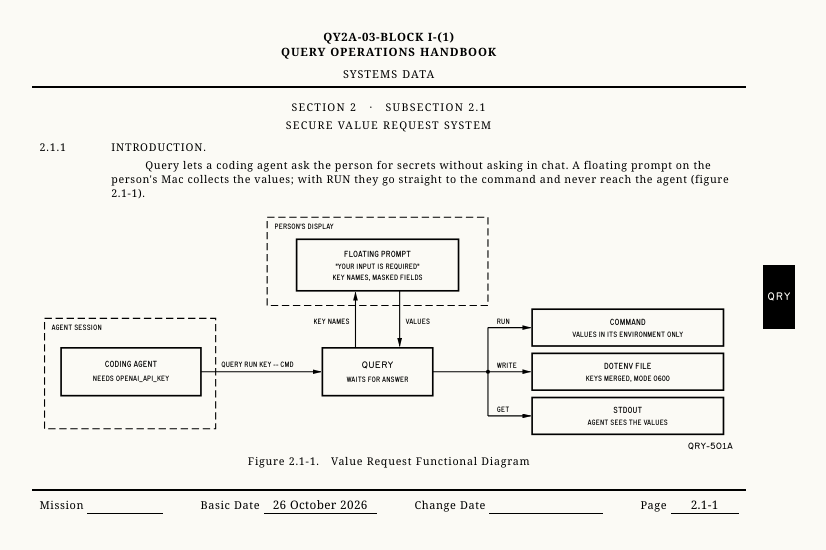
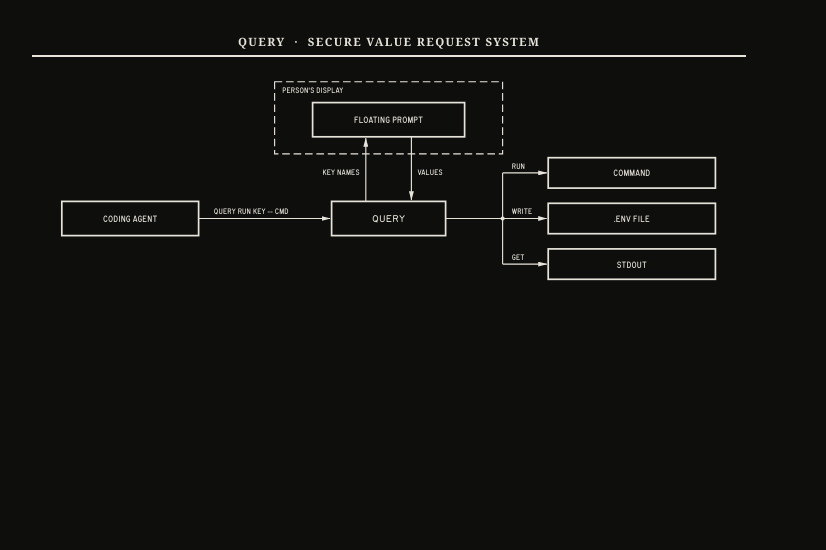
Before and after one commit to R44VC0RP/query, a plain HTML site: page docs/header/header.html in a window 1280 px wide. Shown: the whole page, without its empty margins (21-847 px from the left). Drawn offline with Linux system fonts and the light colour scheme.

Commit message:
Simplify the README header and make it dark
Removes the running head, introduction, footer, thumb tab, caption and
the secondary labels so only the flow remains: agent -> query ->
floating prompt -> command, .env file or stdout. Light ink on a near
black ground. Routed Gothic now covers every glyph; the Helvetica '1'
swap is gone since no label uses a 1.

Verified: rendered and inspected; no label crossed by a line.

```diff
--- a/docs/header/header.html
+++ b/docs/header/header.html
@@ -3,62 +3,38 @@
 <head>
 <meta charset="utf-8">
 <title>query: README header</title>
-<!-- README header in the style of an Apollo Operations Handbook page. Render to ../header.png:
+<!-- README header in the style of an Apollo Operations Handbook drawing, dark. Render to ../header.png:
      "/Applications/Google Chrome.app/Contents/MacOS/Google Chrome" --headless=new --disable-gpu \
-       --allow-file-access-from-files --virtual-time-budget=4000 --window-size=816,537 \
+       --allow-file-access-from-files --virtual-time-budget=4000 --window-size=816,329 \
        --hide-scrollbars --force-device-scale-factor=2 --screenshot="$PWD/../header.png" "file://$PWD/header.html" -->
 <style>
-  @font-face { font-family: "Routed Gothic"; src: url("fonts/routed-gothic.ttf"); unicode-range: U+0000-0030, U+0032-FFFF; }
-  @font-face { font-family: "Routed Gothic Narrow"; src: url("fonts/routed-gothic-narrow.ttf"); unicode-range: U+0000-0030, U+0032-FFFF; }
-  @font-face { font-family: "Routed Gothic"; src: local("Helvetica Neue"), local("HelveticaNeue"), local("Arial"); unicode-range: U+0031; }
-  @font-face { font-family: "Routed Gothic Narrow"; src: local("Helvetica Neue"), local("HelveticaNeue"), local("Arial"); unicode-range: U+0031; }
+  @font-face { font-family: "Routed Gothic"; src: url("fonts/routed-gothic.ttf"); }
+  @font-face { font-family: "Routed Gothic Narrow"; src: url("fonts/routed-gothic-narrow.ttf"); }
 
   * { box-sizing: border-box; }
-  html, body { margin: 0; padding: 0; background: #fbfaf5; }
-
   :root {
-    --ink: #000000;
-    --paper: #fbfaf5;
+    --ink: #e6e3da;
+    --paper: #0e0e0d;
     --type: "Iowan Old Style", "Iowan", Georgia, serif;
     --leroy: "Routed Gothic Narrow", "Routed Gothic", sans-serif;
   }
+  html, body { margin: 0; padding: 0; background: var(--paper); }
 
   .page {
-    position: relative;
     width: 216mm;
-    height: 142mm;
-    padding: 8mm 15mm 0 16mm;
+    height: 87mm;
+    padding: 9mm 15mm 0 16mm;
     background: var(--paper);
     color: var(--ink);
     font-family: var(--type);
-    font-size: 8pt;
-    line-height: 1.33;
-    letter-spacing: 0.055em;
     overflow: hidden;
   }
 
-  .head { text-align: center; line-height: 1.25; }
-  .head .doc { font-weight: 700; font-size: 8.6pt; letter-spacing: 0.06em; }
-  .head .title { font-weight: 700; font-size: 8.6pt; letter-spacing: 0.08em; }
-  .head .part { margin-top: 2.2mm; font-size: 8.2pt; letter-spacing: 0.1em; }
-  .rule { height: 0; border-top: 1.5pt solid var(--ink); margin: 1.4mm -2mm 0; }
+  .head { text-align: center; font-size: 8.6pt; font-weight: 700; letter-spacing: 0.12em; }
+  .rule { border-top: 1.5pt solid var(--ink); margin: 1.6mm -2mm 0; }
 
-  .foot { position: absolute; left: 16mm; right: 15mm; bottom: 6mm; }
-  .foot .rule { margin: 0 -2mm 1.6mm; }
-  .foot .line { display: flex; align-items: baseline; justify-content: space-between; font-size: 8.2pt; }
-  .foot .fill { display: inline-block; border-bottom: 0.6pt solid var(--ink); text-align: center; padding: 0 1mm; font-size: 8.8pt; letter-spacing: 0.03em; }
-
-  .opener { text-align: center; letter-spacing: 0.12em; margin: 3mm 0 1.8mm; line-height: 1.6; }
-
-  .para { display: grid; grid-template-columns: 19mm 1fr; }
-  .para .num { letter-spacing: 0.08em; }
-  .para h2 { margin: 0 0 0.8mm; font: inherit; letter-spacing: 0.08em; }
-  .para p { margin: 0; text-indent: 9mm; }
-
-  figure { margin: 2.2mm 0 0; }
+  figure { margin: 5mm 0 0; }
   figure svg { display: block; width: 100%; height: auto; }
-  figcaption { text-align: center; margin-top: 0.6mm; letter-spacing: 0.07em; }
-  figcaption .n { margin-right: 3mm; }
 
   svg text { font-family: var(--leroy); fill: var(--ink); letter-spacing: 0.04px; }
   svg .w    { fill: none; stroke: var(--ink); stroke-width: 0.3; stroke-linejoin: round; }
@@ -69,113 +45,65 @@
   svg .lbl   { font-size: 2.35px; }
   svg .lbl-s { font-size: 2.05px; }
   svg .lbl-b { font-size: 2.5px; font-family: "Routed Gothic", sans-serif; }
-  svg .code  { font-size: 2.4px; font-family: "Routed Gothic", sans-serif; }
-
-  .tab { position: absolute; right: 0; top: 70mm; width: 8.5mm; height: 17mm; background: var(--ink); color: var(--paper);
-    font-family: "Routed Gothic", sans-serif; font-size: 8pt; letter-spacing: 0.08em; display: flex; align-items: center; justify-content: center; }
 </style>
 </head>
 <body>
 
 <svg width="0" height="0" style="position:absolute" aria-hidden="true">
   <defs>
-    <marker id="nh-arrow" viewBox="0 0 6 4" refX="5.6" refY="2" markerWidth="2.4" markerHeight="1.3" markerUnits="userSpaceOnUse" orient="auto" preserveAspectRatio="none"><path d="M0,0 L6,2 L0,4 Z" fill="#000"/></marker>
+    <marker id="nh-arrow" viewBox="0 0 6 4" refX="5.6" refY="2" markerWidth="2.4" markerHeight="1.3" markerUnits="userSpaceOnUse" orient="auto" preserveAspectRatio="none"><path d="M0,0 L6,2 L0,4 Z" fill="#e6e3da"/></marker>
   </defs>
 </svg>
 
 <div class="page">
-
   <header class="head">
-    <div class="doc">QY2A-03-BLOCK I-(1)</div>
-    <div class="title">QUERY OPERATIONS HANDBOOK</div>
-    <div class="part">SYSTEMS DATA</div>
+    QUERY &nbsp;&middot;&nbsp; SECURE VALUE REQUEST SYSTEM
     <div class="rule"></div>
   </header>
 
-  <div class="tab">QRY</div>
+  <figure>
+    <svg viewBox="0 0 184 55" xmlns="http://www.w3.org/2000/svg" role="img" aria-label="A coding agent calls query, a floating prompt on the person's display collects the values, and they go to a command, a dotenv file or stdout.">
+      <!-- the person's display -->
+      <rect class="panel" x="62" y="1.5" width="60" height="19"/>
+      <text class="lbl-s" x="64" y="4.6">PERSON'S DISPLAY</text>
+      <rect class="box" x="72" y="7" width="40" height="9"/>
+      <text class="lbl" x="92" y="12.4" text-anchor="middle">FLOATING PROMPT</text>
 
-  <div class="opener">
-    SECTION 2 &nbsp;&nbsp;&middot;&nbsp;&nbsp; SUBSECTION 2.1<br>
-    SECURE VALUE REQUEST SYSTEM
-  </div>
+      <!-- agent to query -->
+      <rect class="box" x="6" y="33" width="36" height="9"/>
+      <text class="lbl" x="24" y="38.4" text-anchor="middle">CODING AGENT</text>
+      <line class="wa" x1="42" y1="37.5" x2="76.6" y2="37.5"/>
+      <text class="lbl-s" x="46" y="36.3">QUERY RUN KEY -- CMD</text>
 
-  <section class="para">
-    <div class="num">2.1.1</div>
-    <div>
-      <h2>INTRODUCTION.</h2>
-      <p>Query lets a coding agent ask the person for secrets without asking in chat. A floating prompt on the person's Mac
-      collects the values; with RUN they go straight to the command and never reach the agent (figure 2.1-1).</p>
-    </div>
-  </section>
+      <rect class="box" x="77" y="33" width="30" height="9"/>
+      <text class="lbl-b" x="92" y="38.5" text-anchor="middle">QUERY</text>
 
-  <figure>
-    <svg viewBox="0 0 190 66" xmlns="http://www.w3.org/2000/svg" role="img" aria-label="Functional diagram: a coding agent calls query, query shows a floating prompt on the person's display, and the values go to a command, a dotenv file or stdout.">
-      <!-- person's display: the floating prompt -->
-      <rect class="panel" x="62" y="2.5" width="60" height="24"/>
-      <text class="lbl-s" x="64" y="5.6">PERSON'S DISPLAY</text>
-      <rect class="box" x="70" y="8.5" width="44" height="14"/>
-      <text class="lbl" x="92" y="13.2" text-anchor="middle">FLOATING PROMPT</text>
-      <text class="lbl-s" x="92" y="16.6" text-anchor="middle">"YOUR INPUT IS REQUIRED"</text>
-      <text class="lbl-s" x="92" y="19.6" text-anchor="middle">KEY NAMES, MASKED FIELDS</text>
-
-      <!-- agent session -->
-      <rect class="panel" x="1.5" y="30" width="46.5" height="30"/>
-      <text class="lbl-s" x="3.4" y="33.1">AGENT SESSION</text>
-      <rect class="box" x="6" y="38" width="38" height="13"/>
-      <text class="lbl" x="25" y="43.2" text-anchor="middle">CODING AGENT</text>
-      <text class="lbl-s" x="25" y="46.9" text-anchor="middle">NEEDS OPENAI_API_KEY</text>
-
-      <line class="wa" x1="44" y1="44.5" x2="76.6" y2="44.5"/>
-      <text class="lbl-s" x="49.5" y="43.3">QUERY RUN KEY -- CMD</text>
-
-      <!-- query -->
-      <rect class="box" x="77" y="38" width="30" height="13"/>
-      <text class="lbl-b" x="92" y="43.6" text-anchor="middle">QUERY</text>
-      <text class="lbl-s" x="92" y="47.2" text-anchor="middle">WAITS FOR ANSWER</text>
-
-      <line class="wa" x1="86" y1="38" x2="86" y2="22.9"/>
-      <text class="lbl-s" x="84.4" y="31.4" text-anchor="end">KEY NAMES</text>
-      <line class="wa" x1="98" y1="22.5" x2="98" y2="37.6"/>
-      <text class="lbl-s" x="99.6" y="31.4">VALUES</text>
+      <line class="wa" x1="86" y1="33" x2="86" y2="16.4"/>
+      <text class="lbl-s" x="84.4" y="26" text-anchor="end">KEY NAMES</text>
+      <line class="wa" x1="98" y1="16" x2="98" y2="32.6"/>
+      <text class="lbl-s" x="99.6" y="26">VALUES</text>
 
       <!-- outputs -->
-      <line class="w" x1="107" y1="44.5" x2="122" y2="44.5"/>
-      <line class="w" x1="122" y1="32.5" x2="122" y2="56.5"/>
-      <circle class="dot" cx="122" cy="44.5" r="0.55"/>
+      <line class="w" x1="107" y1="37.5" x2="122" y2="37.5"/>
+      <line class="w" x1="122" y1="25.5" x2="122" y2="49.5"/>
+      <circle class="dot" cx="122" cy="37.5" r="0.55"/>
 
-      <line class="wa" x1="122" y1="32.5" x2="133.6" y2="32.5"/>
-      <text class="lbl-s" x="124.4" y="31.4">RUN</text>
-      <rect class="box" x="134" y="27.5" width="52" height="10"/>
-      <text class="lbl" x="160" y="31.7" text-anchor="middle">COMMAND</text>
-      <text class="lbl-s" x="160" y="35.1" text-anchor="middle">VALUES IN ITS ENVIRONMENT ONLY</text>
+      <line class="wa" x1="122" y1="25.5" x2="133.6" y2="25.5"/>
+      <text class="lbl-s" x="124.4" y="24.4">RUN</text>
+      <rect class="box" x="134" y="21.5" width="44" height="8"/>
+      <text class="lbl" x="156" y="26.4" text-anchor="middle">COMMAND</text>
 
-      <line class="wa" x1="122" y1="44.5" x2="133.6" y2="44.5"/>
-      <text class="lbl-s" x="124.4" y="43.4">WRITE</text>
-      <rect class="box" x="134" y="39.5" width="52" height="10"/>
-      <text class="lbl" x="160" y="43.7" text-anchor="middle">DOTENV FILE</text>
-      <text class="lbl-s" x="160" y="47.1" text-anchor="middle">KEYS MERGED, MODE 0600</text>
+      <line class="wa" x1="122" y1="37.5" x2="133.6" y2="37.5"/>
+      <text class="lbl-s" x="124.4" y="36.4">WRITE</text>
+      <rect class="box" x="134" y="33.5" width="44" height="8"/>
+      <text class="lbl" x="156" y="38.4" text-anchor="middle">.ENV FILE</text>
 
-      <line class="wa" x1="122" y1="56.5" x2="133.6" y2="56.5"/>
-      <text class="lbl-s" x="124.4" y="55.4">GET</text>
-      <rect class="box" x="134" y="51.5" width="52" height="10"/>
-      <text class="lbl" x="160" y="55.7" text-anchor="middle">STDOUT</text>
-      <text class="lbl-s" x="160" y="59.1" text-anchor="middle">AGENT SEES THE VALUES</text>
-
-      <text class="code" x="188.6" y="65.4" text-anchor="end">QRY-501A</text>
+      <line class="wa" x1="122" y1="49.5" x2="133.6" y2="49.5"/>
+      <text class="lbl-s" x="124.4" y="48.4">GET</text>
+      <rect class="box" x="134" y="45.5" width="44" height="8"/>
+      <text class="lbl" x="156" y="50.4" text-anchor="middle">STDOUT</text>
     </svg>
-    <figcaption><span class="n">Figure 2.1-1.</span>Value Request Functional Diagram</figcaption>
   </figure>
-
-  <footer class="foot">
-    <div class="rule"></div>
-    <div class="line">
-      <span>Mission <span class="fill" style="width:20mm">&nbsp;</span></span>
-      <span>Basic Date <span class="fill" style="width:30mm">26 October 2026</span></span>
-      <span>Change Date <span class="fill" style="width:30mm">&nbsp;</span></span>
-      <span>Page <span class="fill" style="width:18mm">2.1-1</span></span>
-    </div>
-  </footer>
-
 </div>
 </body>
 </html>
```
Also changed, not shown: docs/header.png.
